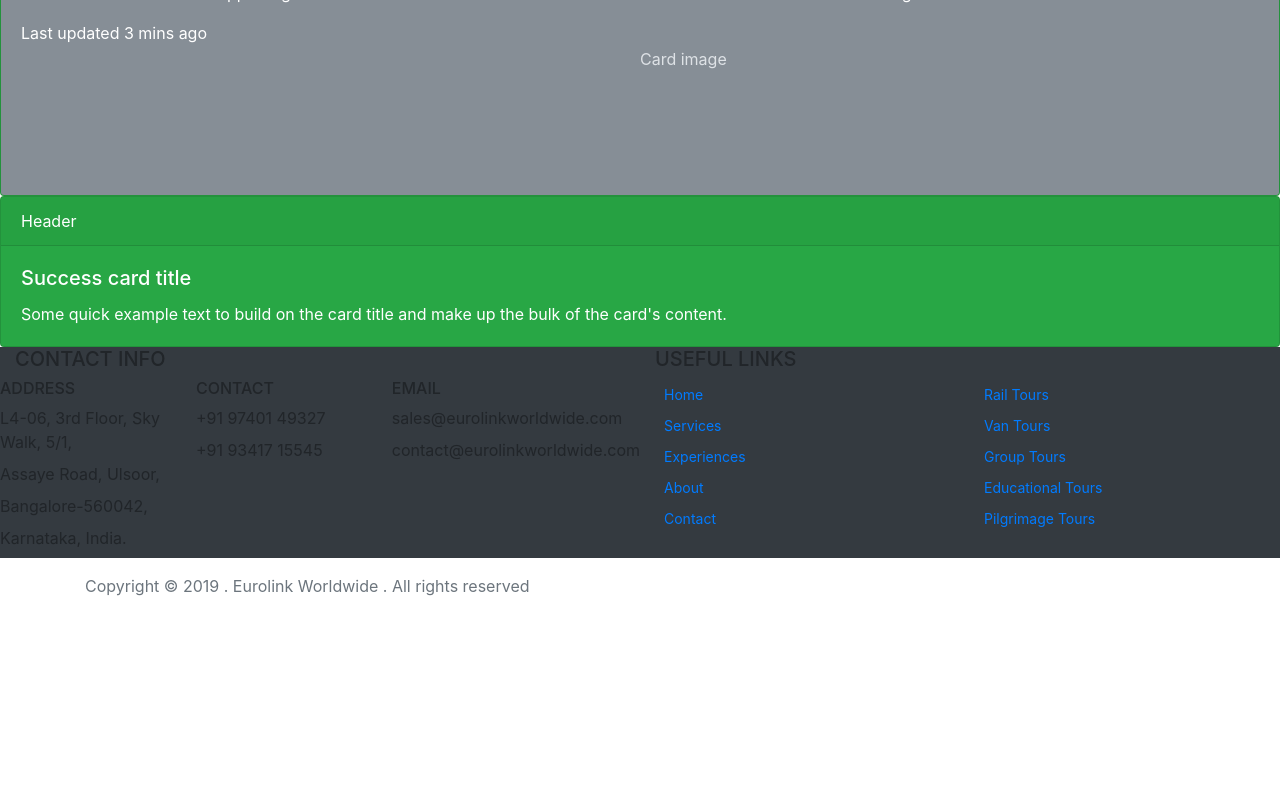
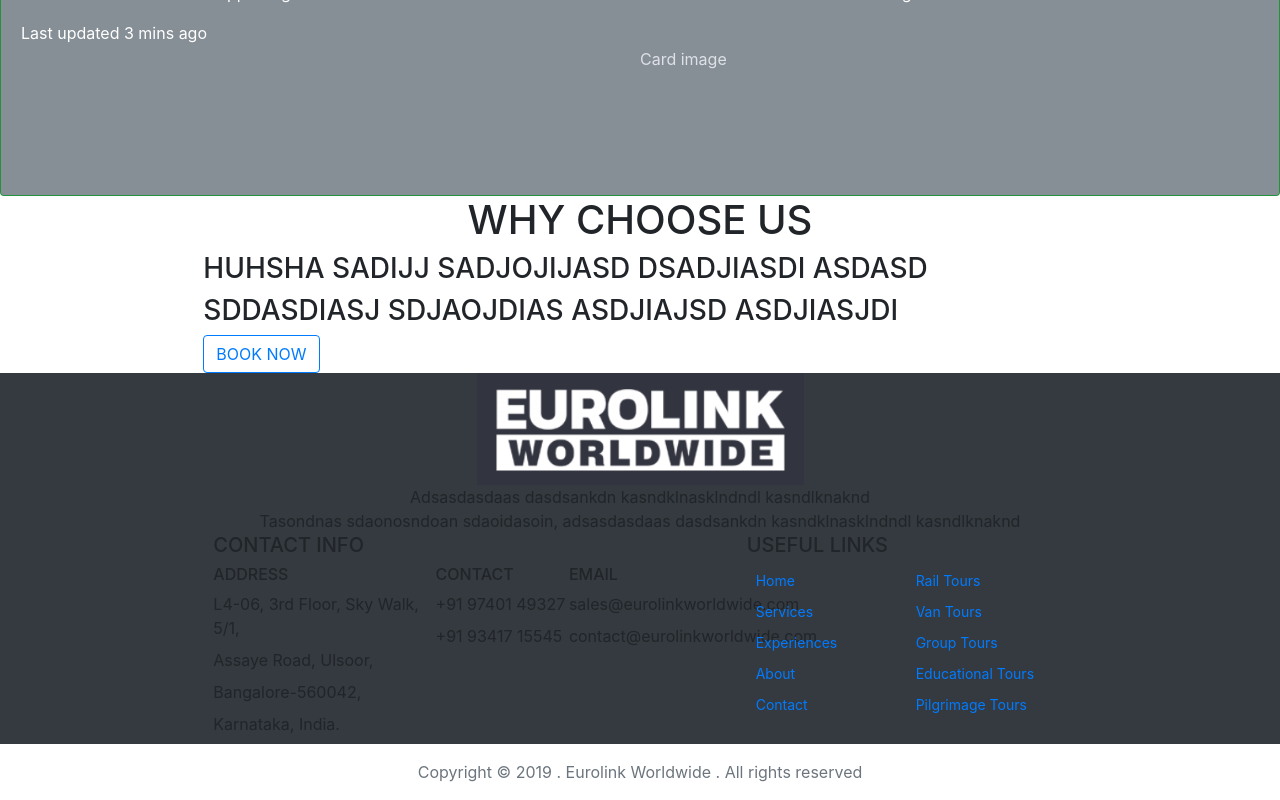
Before and after one commit to kaushikkishore/travel, a React (Create React App) app: page / in a window 1280 px wide. Shown: the part 906-1706 px from the top of the page. Before the commit the page ends 1520 px from the top, so only its background shows below. Built offline with nearby package versions, Linux system fonts and the light colour scheme.

Commit message:
More changes from the bottom

```diff
--- a/src/component/bottom-links.jsx
+++ b/src/component/bottom-links.jsx
@@ -1,39 +1,41 @@
 import React, { Component } from "react";
-import { HeaderAndContent, Link} from "./common"
+import { HeaderAndLabelRows, ImageAndLabelRows, RowsOfLinks, Link} from "./common"
+
+const logobw = require('../db/images/logo_bw.PNG');
 
 const ContactInfoContent = () =>
   <div className="row">
-    <HeaderAndContent header='ADDRESS' content={['L4-06, 3rd Floor, Sky Walk, 5/1,', 'Assaye Road, Ulsoor,', 'Bangalore-560042,', 'Karnataka, India.']}  className="col-md-6"/>
-    <HeaderAndContent header='CONTACT' content={['+91 97401 49327', '+91 93417 15545']}/>
-    <HeaderAndContent header='EMAIL' content={['sales@eurolinkworldwide.com', 'contact@eurolinkworldwide.com']}/>
+    <HeaderAndLabelRows header="ADDRESS" content={['L4-06, 3rd Floor, Sky Walk, 5/1,', 'Assaye Road, Ulsoor,', 'Bangalore-560042,', 'Karnataka, India.']} passClass="col-5" />
+    <HeaderAndLabelRows header="CONTACT" content={['+91 97401 49327', '+91 93417 15545']} passClass="col-3" />
+    <HeaderAndLabelRows header="EMAIL" content={['sales@eurolinkworldwide.com', 'contact@eurolinkworldwide.com']} passClass="col-4" />
   </div>
 
 const ContactInfo = () =>
-  <div className="col-md-6">
-    <h5>CONTACT INFO</h5>
+  <>
+    <div className='row'>
+      <h5>CONTACT INFO</h5>
+    </div>
     <ContactInfoContent />
-  </div>
+  </>
+
+
+const LogoCaption = () =>
+    <ImageAndLabelRows imgSrc={logobw} content={['Adsasdasdaas dasdsankdn kasndklnasklndndl kasndlknaknd', 'Tasondnas sdaonosndoan sdaoidasoin, adsasdasdaas dasdsankdn kasndklnasklndndl kasndlknaknd']}/>
 
 const UsefulLinks = () =>
-  <div className="col-md-6">
-    <h5>USEFUL LINKS</h5>
-    <div className="row">
-      <div className="col-md-6">
-        <Link name={'Home'} /><br/>
-        <Link name={'Services'} /><br/>
-        <Link name={'Experiences'} /><br/>
-        <Link name={'About'} /><br/>
-        <Link name={'Contact'} />
+  <>
+    <div className='row'>
+      <h5>USEFUL LINKS</h5>
+    </div>
+    <div className='row'>
+      <div className="col-6">
+        <RowsOfLinks content={['Home', 'Services', 'Experiences', 'About', 'Contact']}/>
       </div>
-      <div className="col-md-6">
-        <Link name={'Rail Tours'} /><br/>
-        <Link name={'Van Tours'} /><br/>
-        <Link name={'Group Tours'} /><br/>
-        <Link name={'Educational Tours'} /><br/>
-        <Link name={'Pilgrimage Tours'} />
+      <div className="col-6">
+        <RowsOfLinks content={['Rail Tours', 'Van Tours', 'Group Tours', 'Educational Tours', 'Pilgrimage Tours']}/>
       </div>
     </div>
-  </div>
+  </>
 
 class BottomLinks extends Component {
   state = {};
@@ -42,8 +44,15 @@ class BottomLinks extends Component {
       <React.Fragment>
         <div className="container-fluid bg-dark">
           <div className="row">
-            <ContactInfo />
-            <UsefulLinks />
+            <LogoCaption />
+          </div>
+          <div className="row">
+            <div className="col-5 offset-2">
+              <ContactInfo />
+            </div>
+            <div className="col-3">
+              <UsefulLinks />
+            </div>
           </div>
         </div>
       </React.Fragment>
--- a/src/component/common.jsx
+++ b/src/component/common.jsx
@@ -1,32 +1,69 @@
 import React, { Component } from "react";
 
-
-const HeaderAndContent = props => {
-        const ssss = props.content.map(item => {
-            return (
-                <label className="row">{item}</label>
-            );
-        });
+const HeaderAndLabelRows = props => {
 
     return (
-        <div className="col">
+        <div className={"col " + props.passClass}>
             <h6 className="row">{props.header}</h6>
-            {ssss}
+            <RowsOfLabels content={props.content} />
         </div>
     )
 }
 
+// Might want to enter default props to avoid failure
+
+const RowsOfLabels = props => {
+    return (
+        <>
+        {props.content.map(item => {
+            return (
+                <label className='row'>{item}</label>
+            );
+        })}
+        </>
+    )
+}
+
+const ListOfSpans = props => {
+    return (
+        <>
+        {props.content.map(item => {
+            return (
+                <div className='text-center'>
+                    <span>{item}</span>
+                </div>
+            );
+        })}
+        </>
+    )
+}
+
+const RowsOfLinks = props => {
+    return (
+        <>
+        {props.content.map(item => {
+            return (
+                <div className='row'>
+                    <Link name={item} />
+                </div>
+            );
+        })}
+        </>
+    )
+}
 
 
 const Link = props => <button type="button" className="btn btn-link btn-sm">{props.name}</button>
 
-const ImageAndContent = props =>
-    <div className="col">
-        <img className="row"></img>
-        <label className="row">{props.content}</label>
+const ImageAndLabelRows = props =>
+    <div className="container">
+        <img src={props.imgSrc} className="row mx-auto" ></img>
+        <ListOfSpans content={props.content} />
     </div>
 
 export {
-    HeaderAndContent,
+    HeaderAndLabelRows,
+    ImageAndLabelRows,
+    RowsOfLinks,
     Link
 }
--- a/src/component/footer.jsx
+++ b/src/component/footer.jsx
@@ -6,7 +6,7 @@ class Footer extends Component {
   render() {
     return (
       <footer className="footer mt-auto py-3">
-        <div className="container">
+        <div className="container text-center">
           <span className="text-muted">{footerText}</span>
         </div>
       </footer>
--- a/src/component/landing-page-navigator.jsx
+++ b/src/component/landing-page-navigator.jsx
@@ -3,14 +3,30 @@ class LandingPageNavigator extends Component {
   state = {};
   render() {
     return (
-      <div className="card text-white bg-success mb-12">
-        <div className="card-header">Header</div>
-        <div className="card-body">
-          <h5 className="card-title">Success card title</h5>
-          <p className="card-text">
-            Some quick example text to build on the card title and make up the
-            bulk of the card's content.
-          </p>
+      <div>
+        <div className="row text-center">
+          <h1 className="mx-auto">WHY CHOOSE US</h1>
+        </div>
+        <div className="row">
+
+        </div>
+        <div className="row">
+          <div className="col-8 offset-2">
+            <div className="row">
+                <h3>HUHSHA SADIJJ SADJOJIJASD DSADJIASDI ASDASD</h3>
+            </div>
+            <div className="row">
+                <h3>SDDASDIASJ SDJAOJDIAS ASDJIAJSD ASDJIASJDI</h3>
+            </div>
+            <div className="row">
+            <button
+              className="btn btn-outline-primary my-2 my-sm-0"
+              type="submit"
+            >
+              BOOK NOW
+            </button>
+            </div>
+          </div>
         </div>
       </div>
     );
```
Also changed, not shown: src/db/images/logo_bw.PNG (added).
